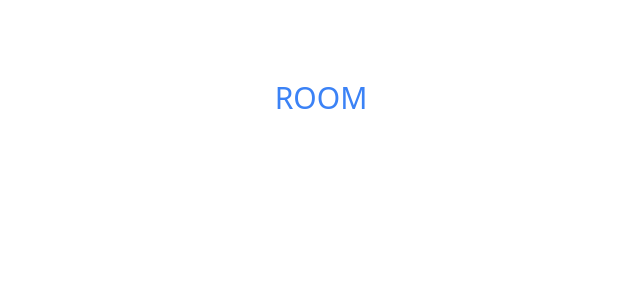
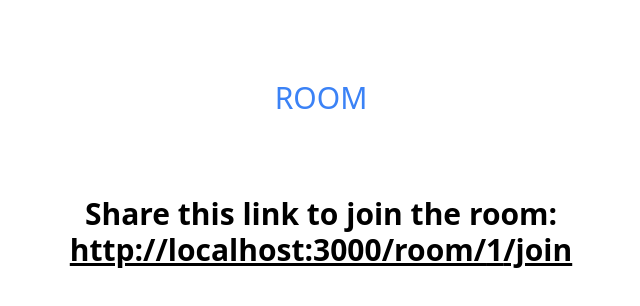
Before and after one commit to Brisco15/videoconf, a Next.js app: page /room/1 in a window 1280 px wide. Shown: the top 306 px of the page, without its empty margins (319-959 px from the left). Built offline with nearby package versions, Linux system fonts and the light colour scheme.

Commit message:
generated a link for the Invite

```diff
--- a/pages/room/[id].js
+++ b/pages/room/[id].js
@@ -31,6 +31,14 @@
         Room
         </h1>
 
+        <p className="mt-20 mb-20 text-center text-3xl font-black">
+          Share this link to join the room: <br/>
+          <a href={`/room/${id}/join`} className="underline">
+            http://localhost:3000/room/{id}/join
+          </a>
+        </p>
+
+
         <div className="flex">
           <video id='local' autoPlay playsInline muted></video>
           <video id='remote' autoplay playsInline></video>
--- /dev/null
+++ b/pages/room/[id]/join.js
@@ -0,0 +1,10 @@
+export default function Join(){
+
+    return (
+        <>
+            <h1 className="mt-20 mb-20 text-center text-3xl uppercase font-black">
+                Room invite
+            </h1>
+        </>
+    )
+}
```
